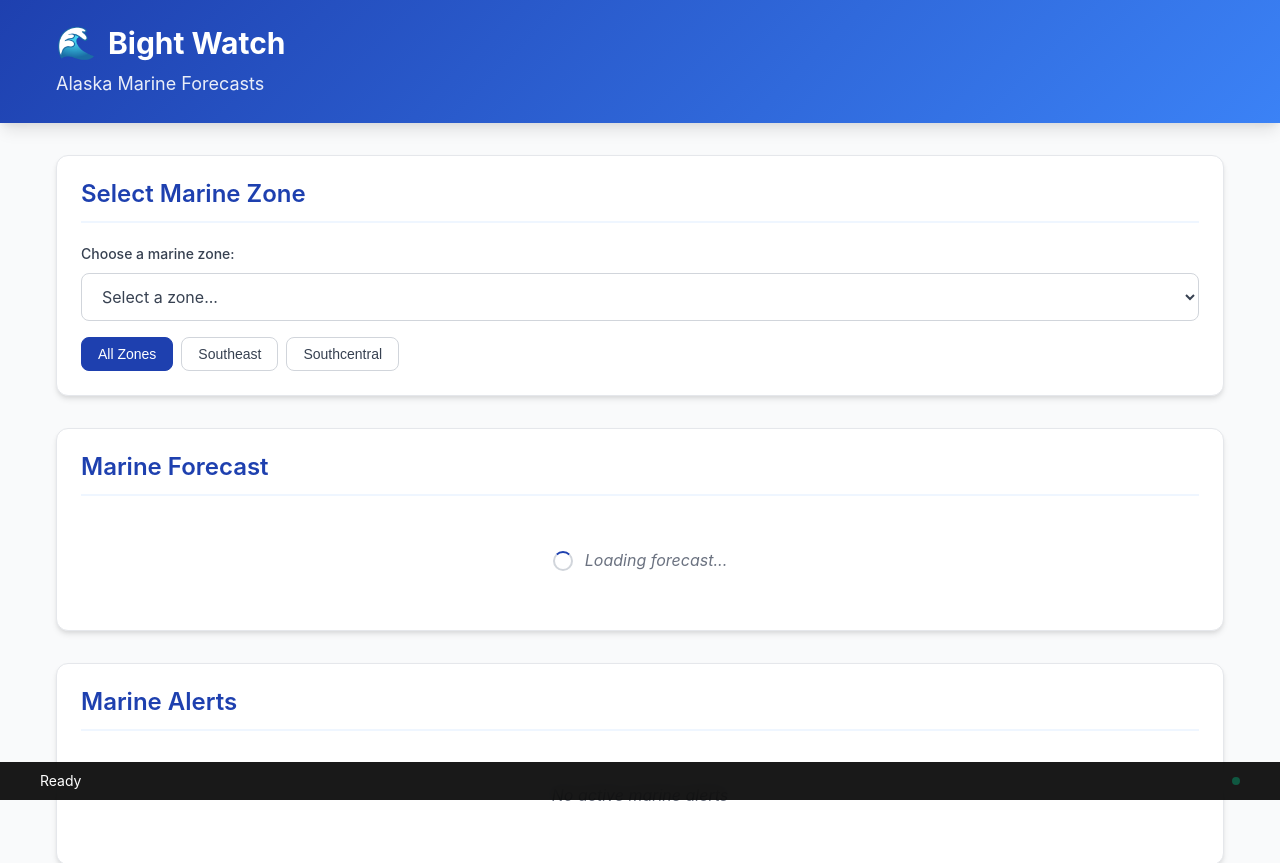
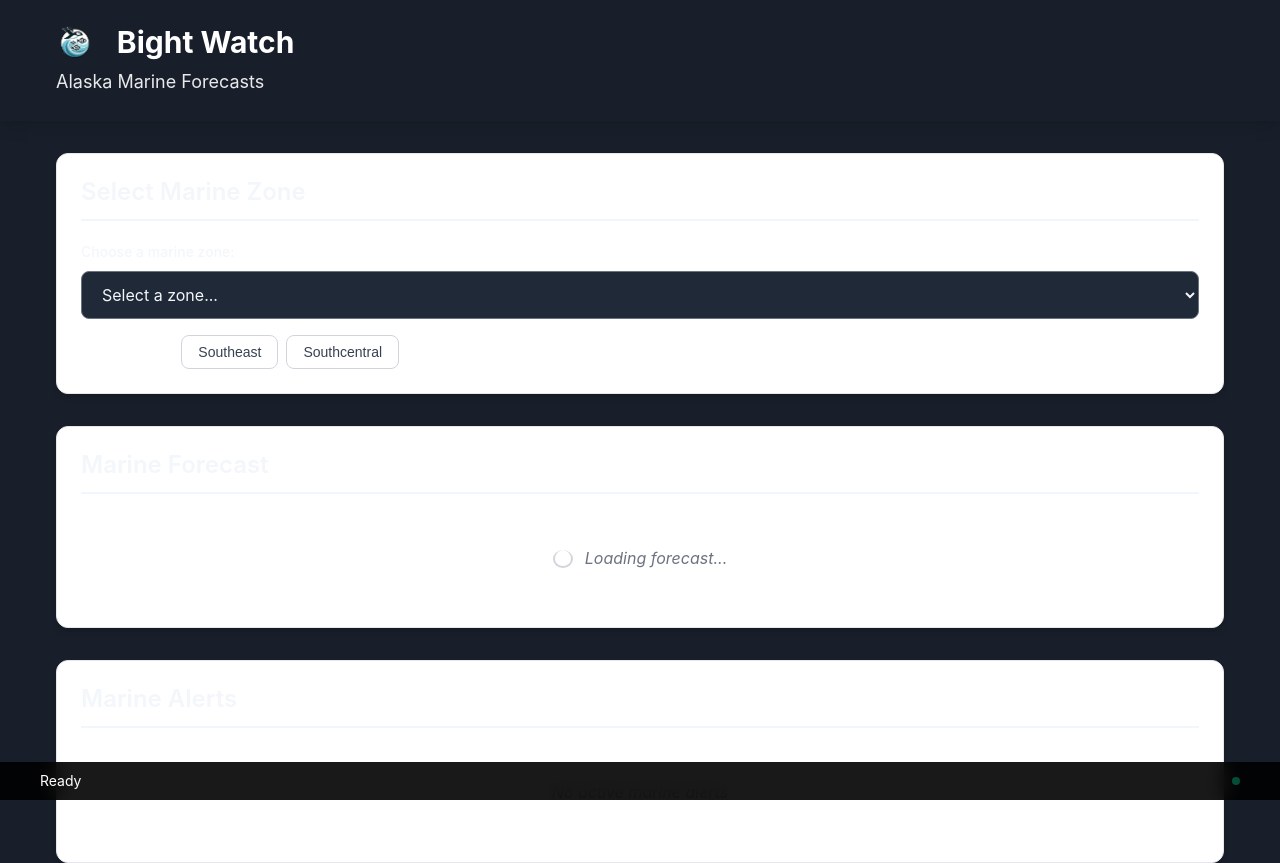
Before and after one commit to yarimitsu/boatsafe, a website: page src/index.html in a window 1280 px wide. Shown: the top 863 px of the page. Drawn offline with Linux system fonts and the light colour scheme.

Commit message:
Update styling to match oceanbight.com theme and add logo

```diff
--- a/src/css/main.css
+++ b/src/css/main.css
@@ -8,11 +8,12 @@
 }
 
 :root {
-    /* Colors */
-    --primary-blue: #1e40af;
+    /* Ocean Bight Brand Colors */
+    --primary-dark: #181f2a;
+    --primary-light: #f3f6fa;
+    --accent-yellow: #ffe082;
     --secondary-blue: #3b82f6;
     --light-blue: #eff6ff;
-    --dark-blue: #1e3a8a;
     --accent-teal: #0d9488;
     --warning-orange: #f59e0b;
     --error-red: #dc2626;
@@ -72,8 +73,8 @@ body {
     font-family: var(--font-family);
     font-size: var(--font-size-base);
     line-height: 1.6;
-    color: var(--gray-800);
-    background-color: var(--gray-50);
+    color: var(--primary-light);
+    background-color: var(--primary-dark);
     min-height: 100vh;
 }
 
@@ -81,7 +82,16 @@ h1, h2, h3, h4, h5, h6 {
     font-weight: 600;
     line-height: 1.2;
     margin-bottom: var(--spacing-3);
-    color: var(--gray-900);
+    color: var(--primary-light);
+}
+
+/* Logo Styling */
+.logo {
+    height: 2rem;
+    width: auto;
+    margin-right: var(--spacing-3);
+    vertical-align: middle;
+    border-radius: 10px;
 }
 
 h1 { font-size: var(--font-size-3xl); }
--- a/src/css/widgets.css
+++ b/src/css/widgets.css
@@ -15,18 +15,18 @@
 
 .dropdown-label {
     font-weight: 500;
-    color: var(--gray-700);
+    color: var(--primary-light);
     font-size: var(--font-size-sm);
 }
 
 .zone-dropdown {
     padding: var(--spacing-3) var(--spacing-4);
-    border: var(--border-width) solid var(--gray-300);
+    border: var(--border-width) solid var(--gray-500);
     border-radius: var(--border-radius);
-    background-color: white;
+    background-color: var(--gray-800);
     font-size: var(--font-size-base);
     font-family: var(--font-family);
-    color: var(--gray-700);
+    color: var(--primary-light);
     cursor: pointer;
     transition: border-color var(--transition-fast), box-shadow var(--transition-fast);
 }
--- a/src/index.html
+++ b/src/index.html
@@ -27,7 +27,7 @@
         <header class="app-header">
             <div class="container">
                 <h1 class="app-title">
-                    <span class="logo">🌊</span>
+                    <img src="oceanbightlogo.png" alt="Ocean Bight" class="logo">
                     Bight Watch
                 </h1>
                 <p class="app-subtitle">Alaska Marine Forecasts</p>
```
Also changed, not shown: src/oceanbightlogo.png (added).
